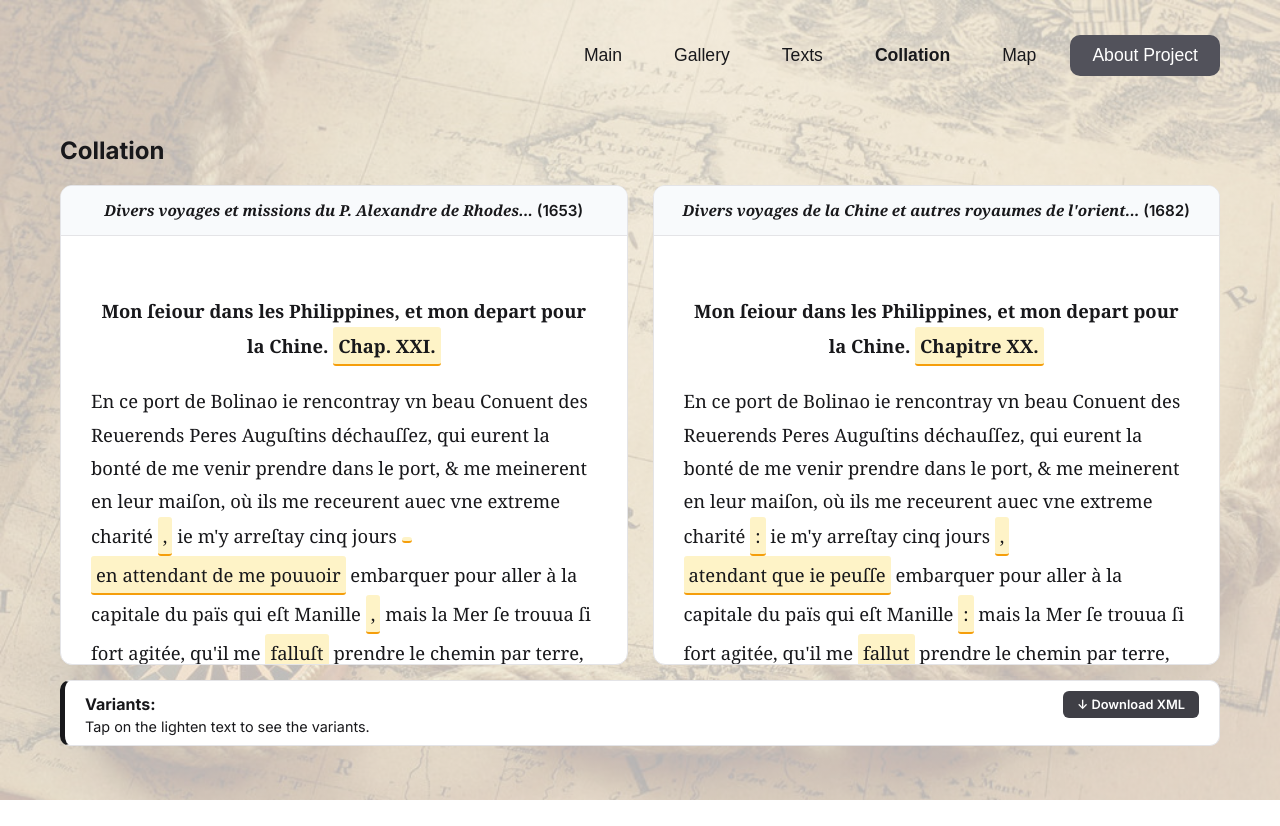
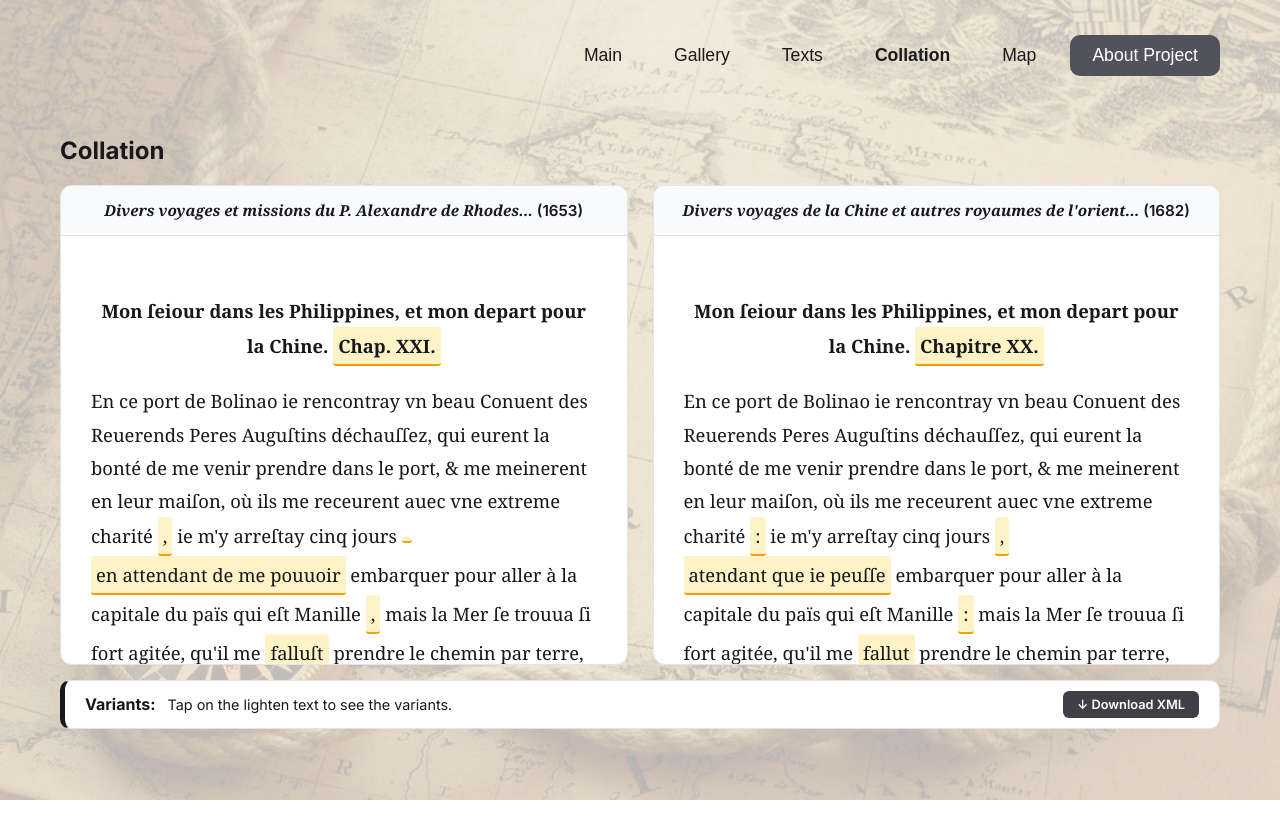
Before and after one commit to kettelaugust/DiversReading, a plain HTML site: page index.html in a window 1280 px wide. Both pictures are taken after a click on the button "Collation". Drawn offline with nearby package versions, Linux system fonts and the light colour scheme.

Commit message:
changed app cont

```diff
--- a/index.html
+++ b/index.html
@@ -320,12 +320,17 @@
 
                 <div id="apparatus-panel" class="apparatus-panel">
                     <div class="apparatus-header">
-                        <div class="app-title">Variants:</div>
-                        <a href="data/Encoding.xml" download class="download-xml-btn">
+                        <!-- Левая часть: заголовок и варианты в одну строку -->
+                        <div class="apparatus-inline-content">
+                            <div class="app-title">Variants:</div>
+                            <div id="app-details">Tap on the lighten text to see the variants.</div>
+                        </div>
+
+                        <!-- Кнопка справа -->
+                        <a href="data/xml/collation.xml" download class="download-xml-btn">
                             ↓ Download XML
                         </a>
                     </div>
-                    <div id="app-details">Tap on the lighten text to see the variants.</div>
                 </div>
             </section>
 
```
